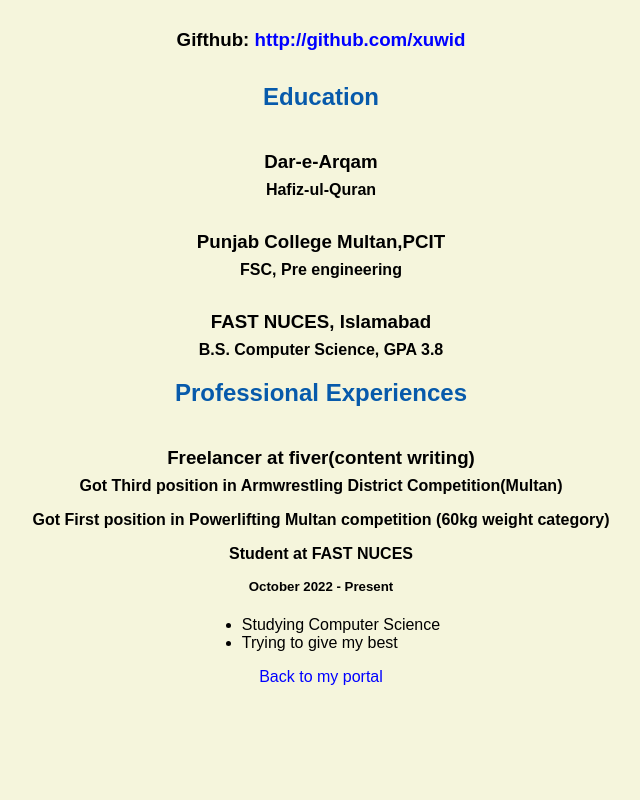
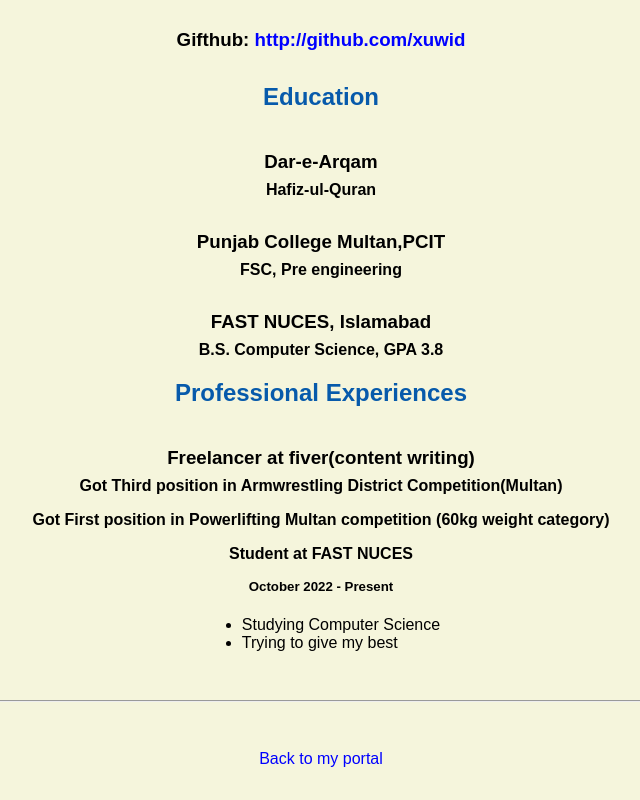
Before and after one commit to xuwid/xuwid.github.io, a plain HTML site: page resume.html in a window 1280 px wide. Shown: the part 559-1359 px from the top of the page, without its empty margins (319-959 px from the left). Before the commit the page ends 1261 px from the top, so only its background shows below. Drawn offline with Linux system fonts and the light colour scheme.

Commit message:
Update resume.html

```diff
--- a/resume.html
+++ b/resume.html
@@ -41,4 +41,8 @@
       <li>Studying Computer Science</li>
       <li>Trying to give my best </li>
     </ul>
+        <footer>
+           <hr>
 <p><a href="index.html">Back to my portal</a><p>
+         </hr>
+        </footer>
```
